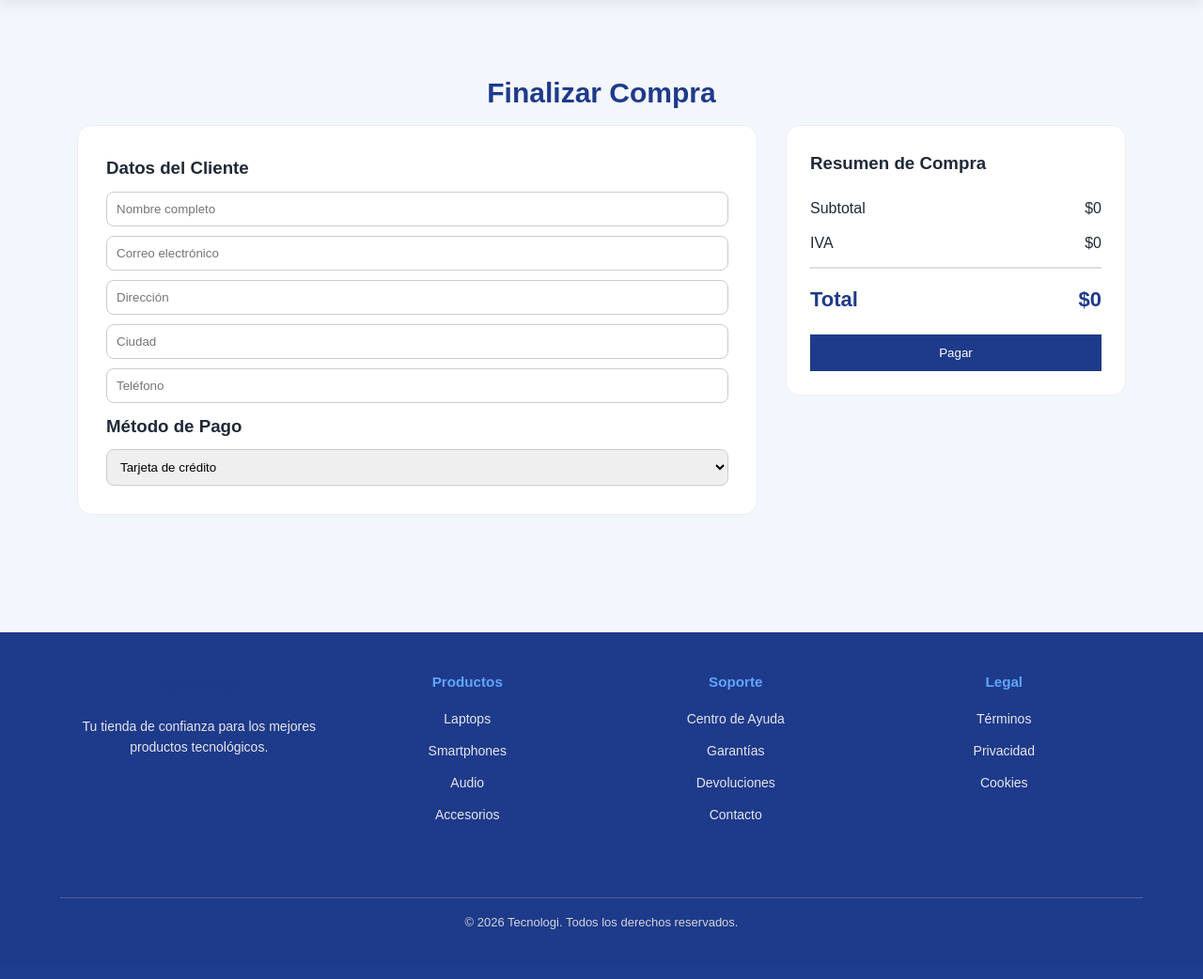
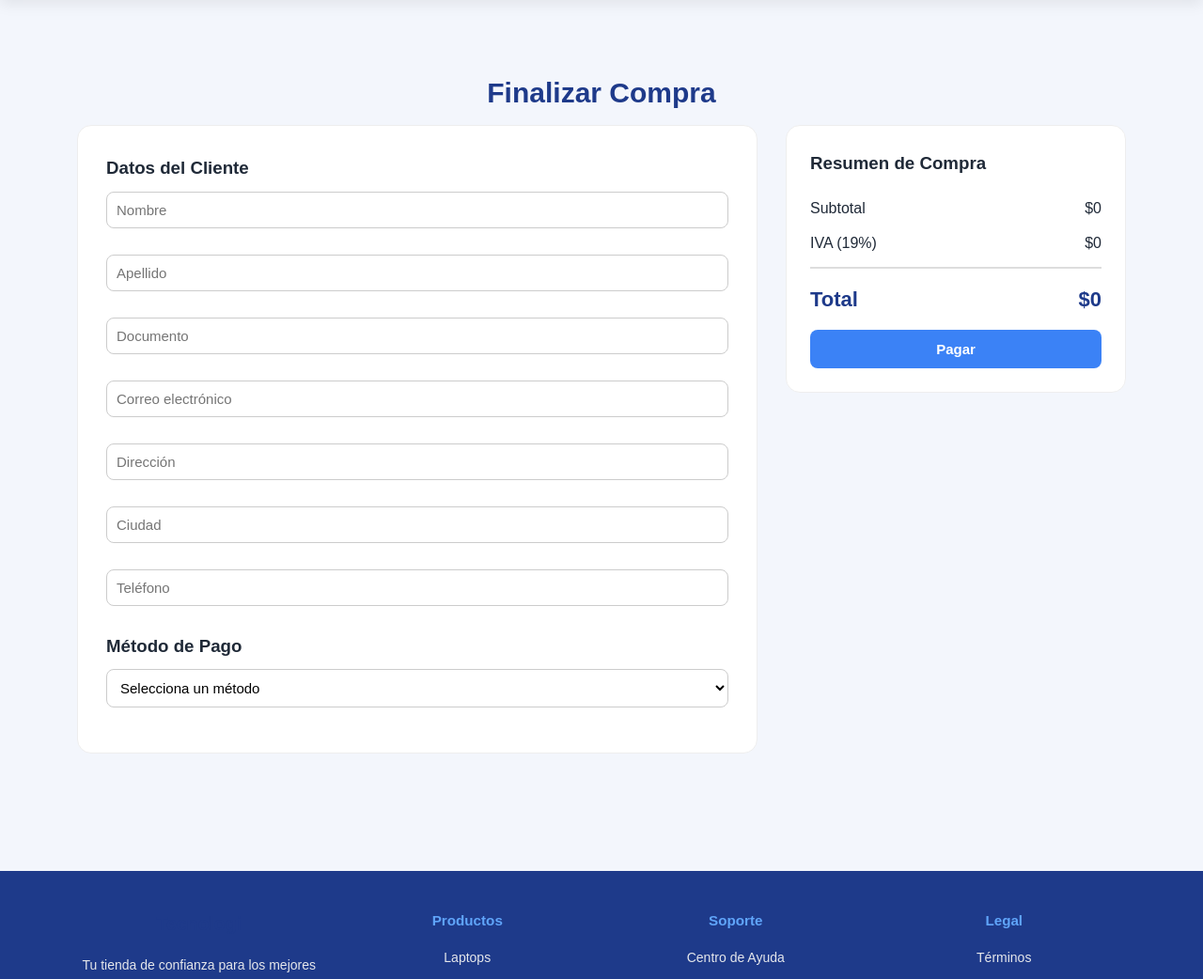
Before and after one commit to julianesteba/TECNOLOGI, a Spring Boot app: page /Checkout.html in a window 1280 px wide. Shown: the part 102-1144 px from the top of the page at 94% size. Before the commit the page ends 1091 px from the top, so only its background shows below. Run offline with Spring Boot 4, Linux system fonts and the light colour scheme.

Commit message:
Actualizar formulario de checkout

```diff
--- a/src/main/resources/static/Checkout.html
+++ b/src/main/resources/static/Checkout.html
@@ -1,14 +1,17 @@
+
 <!DOCTYPE html>
 <html lang="es">
 <head>
   <meta charset="UTF-8">
-  <title>Checkout</title>
+  <meta name="viewport" content="width=device-width, initial-scale=1.0">
+  <title>Finalizar compra | Tecnologi</title>
   <link rel="stylesheet" href="styles.css">
 </head>
+
 <body>
+
   <nav class="navbar">
     <div class="nav-container">
-
       <div class="logo">
         <a href="index.html">Tecnologi</a>
       </div>
@@ -23,58 +26,51 @@
           🛒 <span id="cart-count">0</span>
         </a>
       </div>
-
     </div>
   </nav>
 
-  </div>
-</nav>
-
-<!-- CHECKOUT -->
   <section class="checkout">
     <div class="container">
 
       <h2 class="title">Finalizar Compra</h2>
 
+      <form id="checkout-form">
         <div class="checkout-grid">
 
-      <!-- FORMULARIO -->
           <div class="form-box">
-
             <h3>Datos del Cliente</h3>
 
-        <input type="text" placeholder="Nombre completo">
-        <input type="email" placeholder="Correo electrónico">
-        <input type="text" placeholder="Dirección">
-        <input type="text" placeholder="Ciudad">
-        <input type="text" placeholder="Teléfono">
+            <input type="text" id="nombre" placeholder="Nombre" required>
+            <input type="text" id="apellido" placeholder="Apellido" required>
+            <input type="text" id="documento" placeholder="Documento" required>
+            <input type="email" id="correo" placeholder="Correo electrónico" required>
+            <input type="text" id="direccion" placeholder="Dirección" required>
+            <input type="text" id="ciudad" placeholder="Ciudad" required>
+            <input type="tel" id="telefono" placeholder="Teléfono" required>
 
             <h3>Método de Pago</h3>
 
-        <select>
-          <option>Tarjeta de crédito</option>
-          <option>Nequi</option>
-          <option>Efectivo</option>
+            <select id="metodo-pago" required>
+              <option value="">Selecciona un método</option>
+              <option value="Tarjeta de crédito">Tarjeta de crédito</option>
+              <option value="Nequi">Nequi</option>
+              <option value="Efectivo">Efectivo</option>
             </select>
-
           </div>
 
-<!-- RESUMEN -->
           <div class="summary">
-
             <h3>Resumen de Compra</h3>
 
             <div id="checkout-items"></div>
 
             <div class="invoice-total">
-
               <div class="row">
                 <span>Subtotal</span>
                 <span id="subtotal">$0</span>
               </div>
 
               <div class="row">
-      <span>IVA</span>
+                <span>IVA (19%)</span>
                 <span id="iva">$0</span>
               </div>
 
@@ -82,29 +78,26 @@
                 <span>Total</span>
                 <span id="total">$0</span>
               </div>
-
             </div>
 
-  <button class="btn-primary">
+            <button type="submit" class="btn-primary" id="btn-pagar">
               Pagar
             </button>
 
+            <p id="mensaje-checkout"></p>
           </div>
 
+        </div>
+      </form>
 
+    </div>
   </section>
 
-</body>
-<!-- FOOTER -->
   <footer class="footer">
-
     <div class="footer-container">
-
       <div class="footer-column">
         <h2>Tecnologi</h2>
-      <p>
-        Tu tienda de confianza para los mejores productos tecnológicos.
-      </p>
+        <p>Tu tienda de confianza para los mejores productos tecnológicos.</p>
       </div>
 
       <div class="footer-column">
@@ -129,73 +122,59 @@
         <a href="privacy.html">Privacidad</a>
         <a href="cookies.html">Cookies</a>
       </div>
-
     </div>
 
     <div class="footer-bottom">
       © 2026 Tecnologi. Todos los derechos reservados.
     </div>
-
   </footer>
 
-</html>
-<!-- JAVASCRIPT -->
   <script>
     const carrito = JSON.parse(localStorage.getItem("carrito")) || [];
-
     const checkoutItems = document.getElementById("checkout-items");
 
     let subtotal = 0;
 
-checkoutItems.innerHTML = "";
-
     carrito.forEach(producto => {
-
-  const totalProducto =
-    producto.precio * producto.cantidad;
+      const cantidad = Number(producto.cantidad) || 0;
+      const precio = Number(producto.precio) || 0;
+      const totalProducto = precio * cantidad;
 
       subtotal += totalProducto;
 
       checkoutItems.innerHTML += `
-
         <div class="invoice-item">
-
           <div class="invoice-left">
-
-        <div class="invoice-icon">
-          ${producto.emoji}
-        </div>
-
+            <div class="invoice-icon">${producto.emoji || ""}</div>
             <div>
               <h4>${producto.nombre}</h4>
-          <p>${producto.categoria}</p>
-          <span>Cantidad: ${producto.cantidad}</span>
+              <p>${producto.categoria || ""}</p>
+              <span>Cantidad: ${cantidad}</span>
             </div>
-
           </div>
-
           <div class="invoice-price">
-        $${totalProducto}
+            $${totalProducto.toLocaleString("es-CO")}
           </div>
-
         </div>
-
       `;
-
     });
 
-const iva = Math.round(subtotal * 0.21);
-
+    const iva = Math.round(subtotal * 0.19);
     const total = subtotal + iva;
 
     document.getElementById("subtotal").textContent =
-  "$" + subtotal;
+      "$" + subtotal.toLocaleString("es-CO");
 
     document.getElementById("iva").textContent =
-  "$" + iva;
+      "$" + iva.toLocaleString("es-CO");
 
     document.getElementById("total").textContent =
-  "$" + total;
+      "$" + total.toLocaleString("es-CO");
 
+    document.getElementById("cart-count").textContent =
+      carrito.reduce((suma, producto) =>
+        suma + (Number(producto.cantidad) || 0), 0);
   </script>
+
+</body>
 </html>
```
Lines whose indentation alone changed are shown as unchanged.
